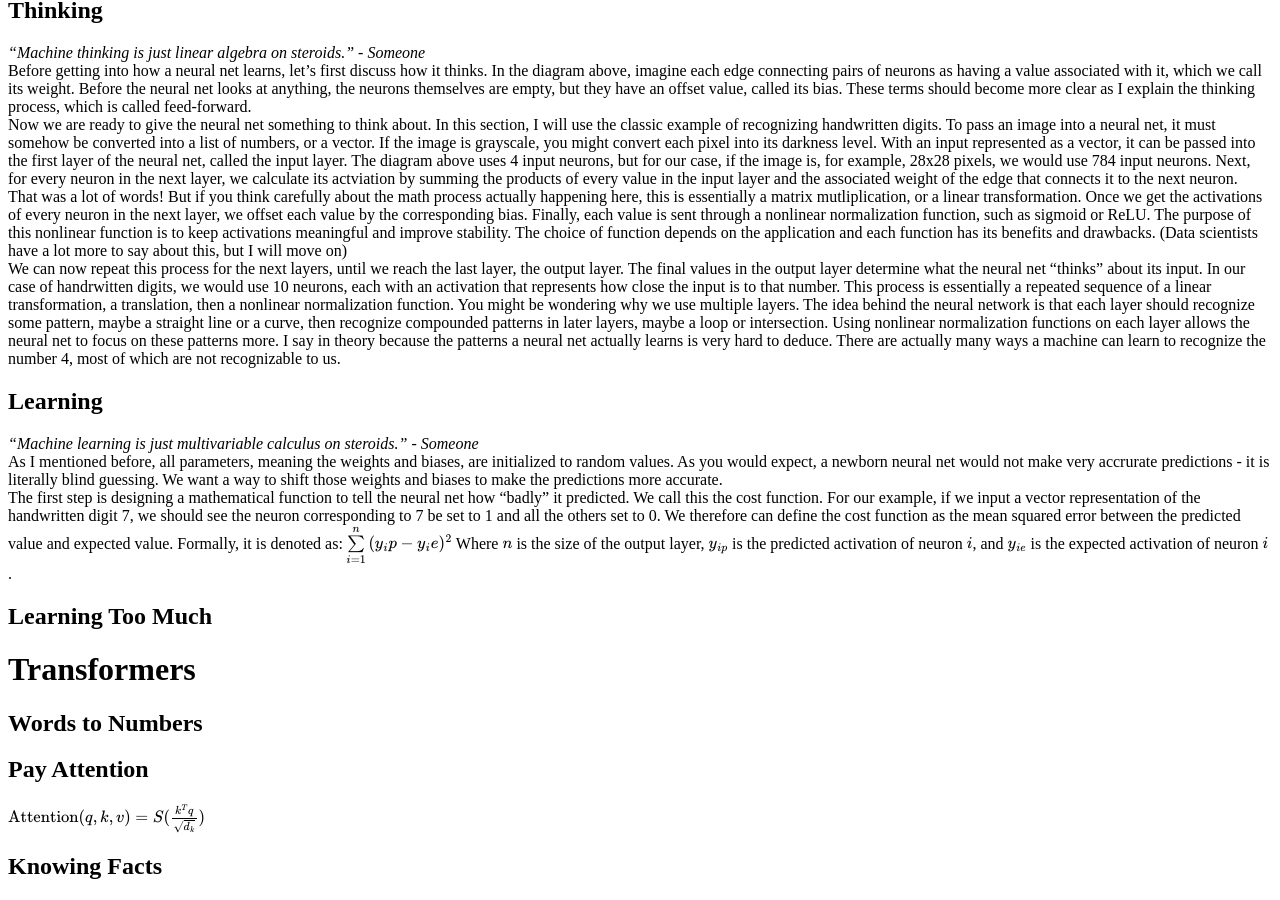
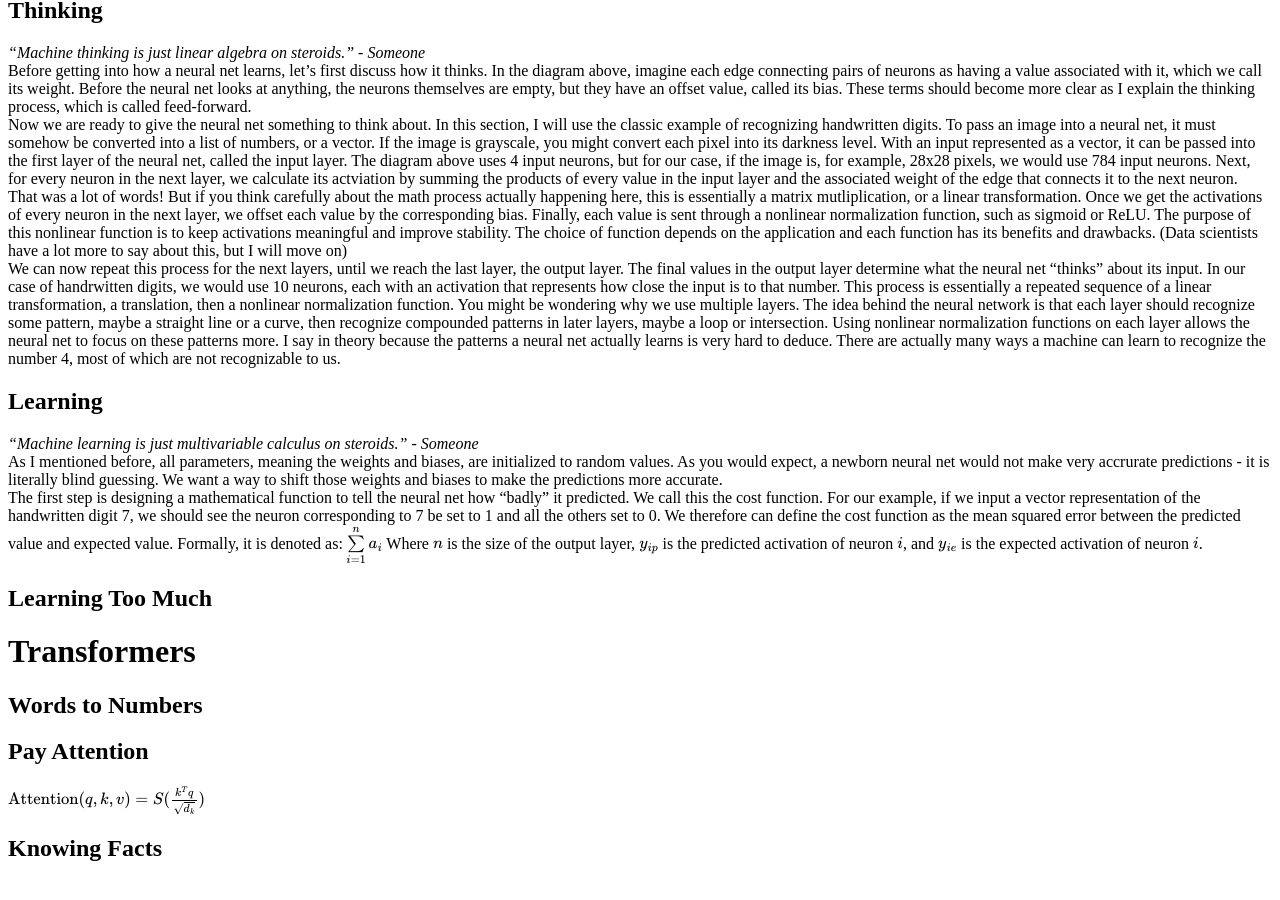
Before and after one commit to derrick-x/derrick-x.github.io, a Jekyll site: the page built from ml-articles/machine-learning-math.md, in a window 1280 px wide and 900 px high, scrolled down 911 px. Built offline with Jekyll 4.4.1, drawn with Linux system fonts in a browser that asks for light colours.

Commit message:
math render test

```diff
--- a/ml-articles/machine-learning-math.md
+++ b/ml-articles/machine-learning-math.md
@@ -22,7 +22,7 @@ You might be wondering why we use multiple layers. The idea behind the neural ne
 As I mentioned before, all parameters, meaning the weights and biases, are initialized to random values. As you would expect, a newborn neural net would not make very accrurate predictions - it is literally blind guessing. We want a way to shift those weights and biases to make the predictions more accurate.
 The first step is designing a mathematical function to tell the neural net how "badly" it predicted. We call this the cost function. For our example, if we input a vector representation of the handwritten digit 7, we should see the neuron corresponding to 7 be set to 1 and all the others set to 0. We therefore can define the cost function as the mean squared error between the predicted value and expected value. Formally, it is denoted as:
 $$
-\sum\limits_{i=1}^n {(y_ip-y_ie)^2}
+\sum\limits_{i = 1}^n {a_i}
 $$
 Where $$n$$ is the size of the output layer, $$y_{ip}$$ is the predicted activation of neuron $$i$$, and $$y_{ie}$$ is the expected activation of neuron $$i$$.
 ## Learning Too Much
```
